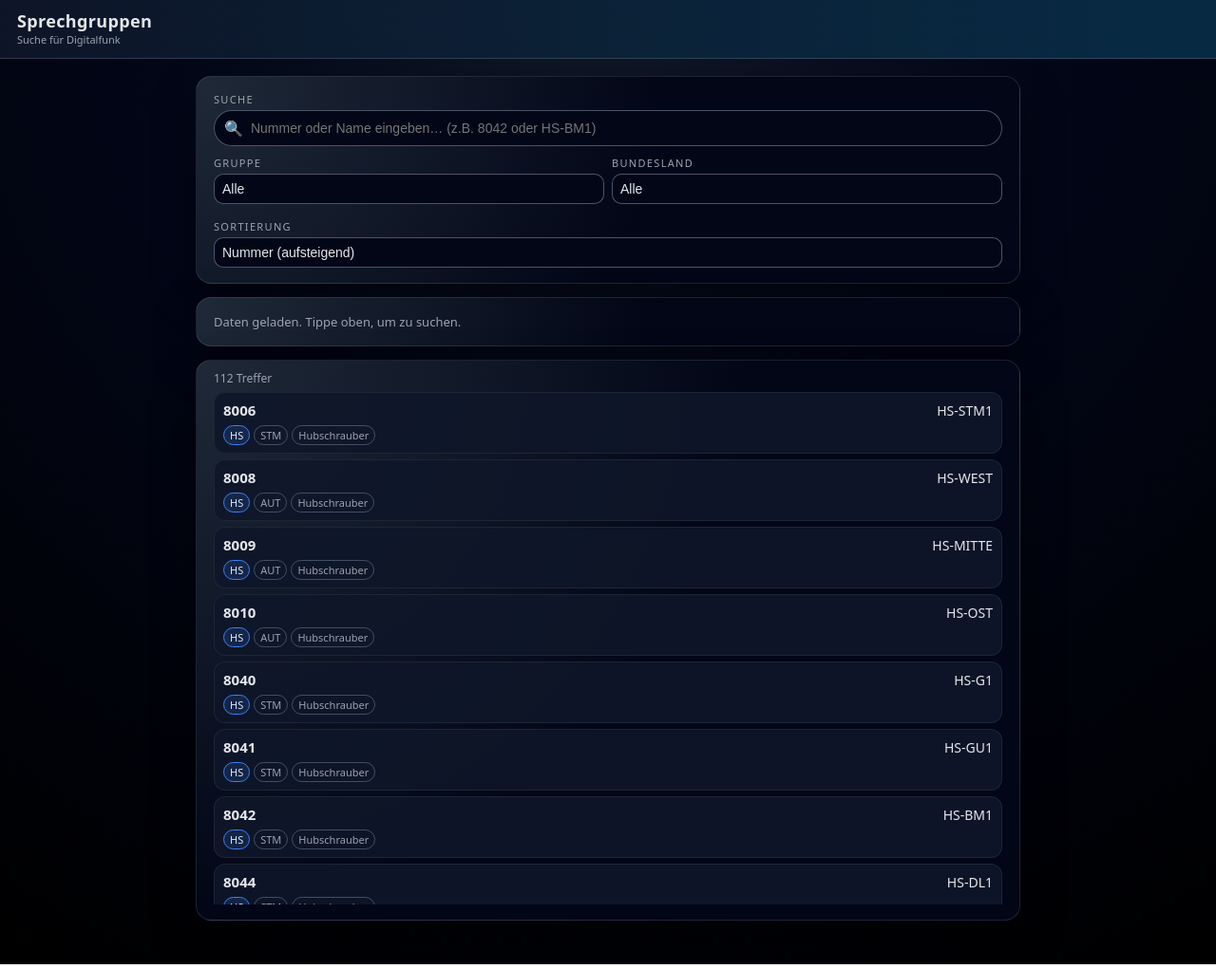
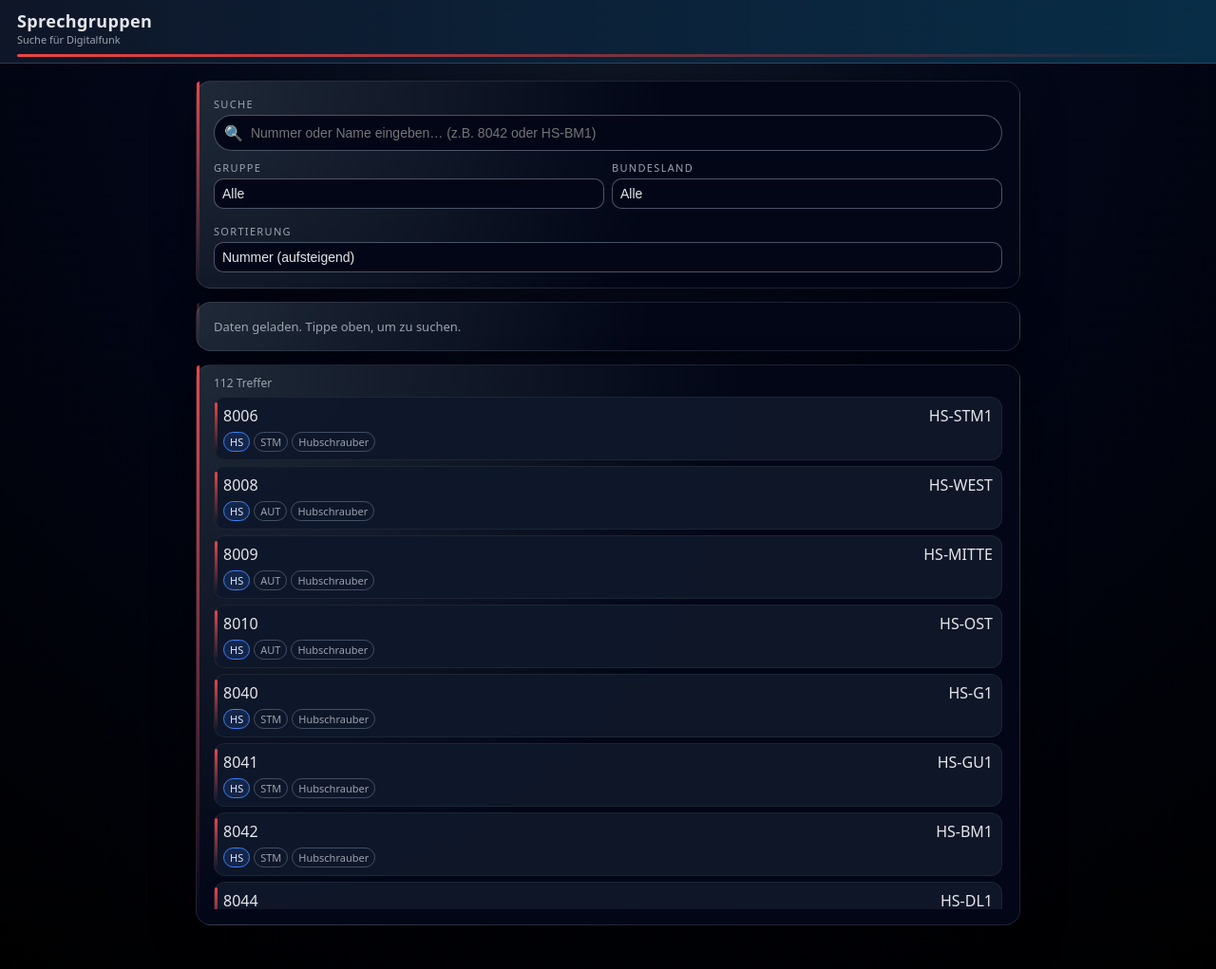
Before and after one commit to dieserMarco/ff-fuerstenfeld, a plain HTML site: page funksprechgruppen/index.html in a window 1280 px wide. Shown: the whole page at 95% size. Drawn offline with Linux system fonts and the light colour scheme.

Commit message:
Update style.css

```diff
--- a/funksprechgruppen/style.css
+++ b/funksprechgruppen/style.css
@@ -4,6 +4,8 @@
   --bg-elevated: #171927;
   --accent: #3b82f6;
   --accent-soft: rgba(59,130,246,0.15);
+  --accent-red: #ef4444;
+  --accent-red-soft: rgba(248,113,113,0.22);
   --text: #e5e7eb;
   --text-muted: #9ca3af;
   --border-subtle: #1f2933;
@@ -33,9 +35,9 @@ html, body {
   top: 0;
   z-index: 10;
   backdrop-filter: blur(20px);
-  background: linear-gradient(to right, rgba(15,23,42,0.9), rgba(8,47,73,0.9));
+  background: linear-gradient(to right, rgba(15,23,42,0.96), rgba(8,47,73,0.96));
   border-bottom: 1px solid rgba(148,163,184,0.25);
-  padding: 10px 18px 12px;
+  padding: 10px 18px 6px;
 }
 
 .title-main {
@@ -48,6 +50,13 @@ html, body {
   display: block;
   font-size: 11px;
   color: var(--text-muted);
+}
+
+.topbar-accent {
+  margin-top: 8px;
+  height: 3px;
+  border-radius: 999px;
+  background: linear-gradient(to right, var(--accent-red), transparent);
 }
 
 /* Layout */
@@ -65,6 +74,23 @@ html, body {
   border: 1px solid rgba(148,163,184,0.18);
   padding: 14px 12px;
   margin-bottom: 14px;
+  position: relative;
+}
+
+.card::before {
+  content: "";
+  position: absolute;
+  left: 0;
+  top: 0;
+  bottom: 0;
+  width: 3px;
+  border-radius: var(--radius-lg) 0 0 var(--radius-lg);
+  background: linear-gradient(to bottom, var(--accent-red-soft), transparent);
+}
+
+.results-card::before,
+.search-card::before {
+  background: linear-gradient(to bottom, var(--accent-red), transparent);
 }
 
 @media (min-width: 768px) {
@@ -105,8 +131,8 @@ label {
 }
 
 .search-wrapper:focus-within {
-  border-color: var(--accent);
-  box-shadow: 0 0 0 1px rgba(37,99,235,0.5);
+  border-color: var(--accent-red);
+  box-shadow: 0 0 0 1px rgba(248,113,113,0.6);
 }
 
 .search-wrapper .icon {
@@ -135,8 +161,8 @@ select {
 }
 
 select:focus {
-  border-color: var(--accent);
-  box-shadow: 0 0 0 1px rgba(37,99,235,0.5);
+  border-color: var(--accent-red);
+  box-shadow: 0 0 0 1px rgba(248,113,113,0.6);
 }
 
 /* Filters */
@@ -184,7 +210,7 @@ select:focus {
   overflow-y: auto;
 }
 
-/* Scrollbar leicht sichtbar auf Desktop */
+/* Scrollbar */
 
 .results-list::-webkit-scrollbar {
   width: 6px;
@@ -197,14 +223,28 @@ select:focus {
   border-radius: 999px;
 }
 
+/* Result item */
+
 .result-item {
-  background: rgba(15,23,42,0.9);
+  background: rgba(15,23,42,0.96);
   border-radius: 12px;
   padding: 8px 9px;
   margin-bottom: 6px;
   border: 1px solid rgba(31,41,55,0.9);
   display: flex;
   flex-direction: column;
+  position: relative;
+}
+
+.result-item::before {
+  content: "";
+  position: absolute;
+  left: 0;
+  top: 5px;
+  bottom: 5px;
+  width: 3px;
+  border-radius: 999px;
+  background: linear-gradient(to bottom, var(--accent-red), transparent);
 }
 
 .result-item:last-child {
@@ -219,17 +259,22 @@ select:focus {
   margin-bottom: 3px;
 }
 
-.result-number {
-  font-variant-numeric: tabular-nums;
+/* NEU: Name links, Nummer rechts */
+
+.result-name-left {
+  font-size: 17px;
   font-weight: 600;
-  font-size: 15px;
+  color: #e5e7eb;
+  word-break: break-word;
 }
 
-.result-name {
-  font-size: 14px;
-  color: #e5e7eb;
-  flex: 1;
+.result-number-right {
+  font-size: 18px;
+  font-weight: 700;
+  color: #fca5a5;
   text-align: right;
+  min-width: 70px;
+  font-variant-numeric: tabular-nums;
 }
 
 .result-meta {
@@ -253,7 +298,7 @@ select:focus {
   color: #dbeafe;
 }
 
-/* Small helper for "keine Treffer" */
+/* No results */
 
 .no-results {
   font-size: 13px;
```
